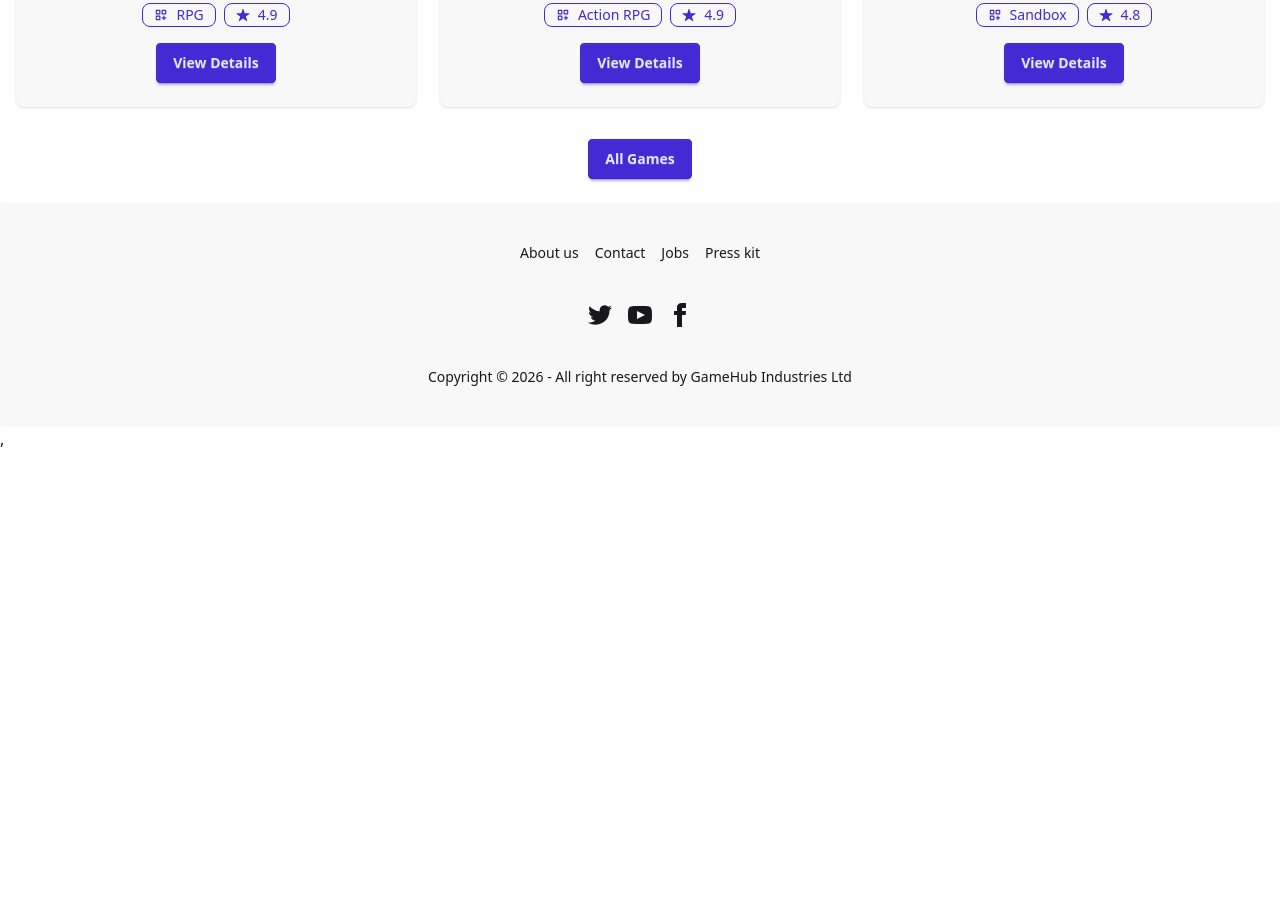
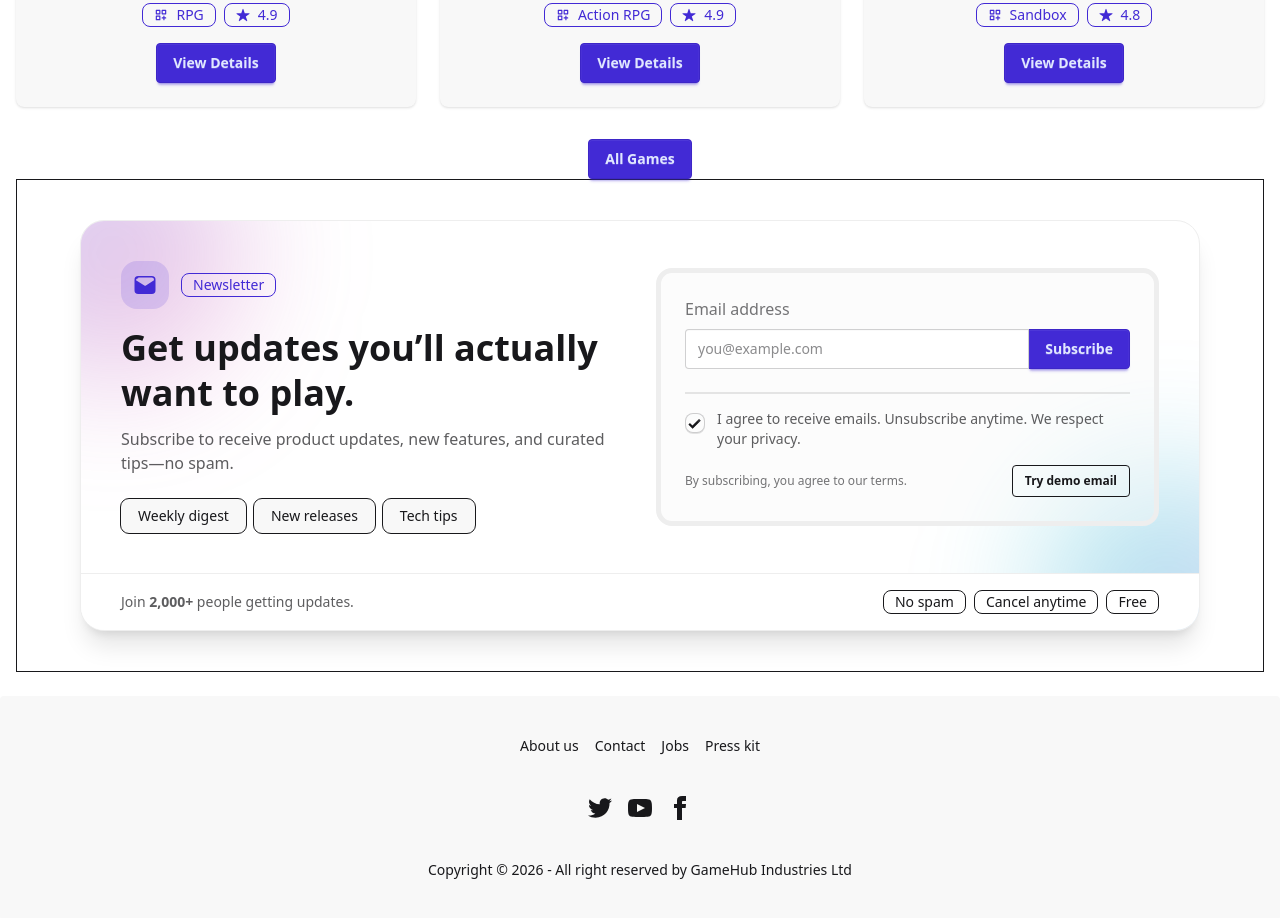
Before and after one commit to m-s-ahmed/Assignment_9, a React app in the folder gamehub/: page / in a window 1280 px wide. Shown: the part 1320-2238 px from the top of the page. Before the commit the page ends 1771 px from the top, so only its background shows below. Built offline with nearby package versions, Linux system fonts and the light colour scheme; no server answers; the HTML template or start-up script is replaced by a standard one.

Commit message:
newsletter section update

```diff
--- a/gamehub/src/pages/Home.jsx
+++ b/gamehub/src/pages/Home.jsx
@@ -3,6 +3,7 @@ import { Link } from "react-router";
 import HomePopularGames from "./HomePopularGames";
 import GameDetails from "./GameDetails";
 import Caurosel from "./Caurosel";
+import NewsLatter from "./NewsLatter";
 
 const Home = () => {
   return (
@@ -18,6 +19,7 @@ const Home = () => {
       <HomePopularGames></HomePopularGames>
 
       {/* Newsletter Section */}
+      <NewsLatter></NewsLatter>
     </div>
   );
 };
--- /dev/null
+++ b/gamehub/src/pages/NewsLatter.jsx
@@ -0,0 +1,164 @@
+import React, { useState } from "react";
+
+const NewsLatter = () => {
+  const [email, setEmail] = useState("");
+  const [status, setStatus] = useState({ type: "", message: "" });
+
+  const isValidEmail = (value) => {
+    //  email check
+    return /^[^\s@]+@[^\s@]+\.[^\s@]+$/.test(value.trim());
+  };
+
+  const handleSubmit = (e) => {
+    e.preventDefault();
+
+    if (!email.trim()) {
+      return setStatus({ type: "error", message: "Please enter your email." });
+    }
+    if (!isValidEmail(email)) {
+      return setStatus({
+        type: "error",
+        message: "Please enter a valid email.",
+      });
+    }
+
+    setStatus({ type: "success", message: "Thanks! You’re subscribed." });
+    setEmail("");
+  };
+  return (
+    <section className="py-10 border ">
+      <div className="mx-auto max-w-6xl px-4">
+        <div className="relative overflow-hidden rounded-3xl border border-base-300 bg-base-100 shadow-xl">
+          {/* Decorative gradient blobs */}
+          <div className="pointer-events-none absolute -top-24 -left-24 h-64 w-64 rounded-full bg-gradient-to-br from-primary/30 to-secondary/30 blur-3xl" />
+          <div className="pointer-events-none absolute -bottom-24 -right-24 h-64 w-64 rounded-full bg-gradient-to-br from-accent/30 to-primary/30 blur-3xl" />
+
+          <div className="relative grid items-center gap-8 p-6 md:grid-cols-2 md:p-10">
+            {/* Left Content */}
+            <div>
+              <div className="flex items-center gap-3">
+                <div className="grid h-12 w-12 place-items-center rounded-2xl bg-primary/15">
+                  {/* Mail Icon */}
+                  <svg
+                    xmlns="http://www.w3.org/2000/svg"
+                    viewBox="0 0 24 24"
+                    fill="currentColor"
+                    className="h-6 w-6 text-primary"
+                  >
+                    <path d="M1.5 6.75A3.75 3.75 0 0 1 5.25 3h13.5A3.75 3.75 0 0 1 22.5 6.75v10.5A3.75 3.75 0 0 1 18.75 21H5.25A3.75 3.75 0 0 1 1.5 17.25V6.75Zm3.75-1.5A2.25 2.25 0 0 0 3 6.75v.47l8.36 5.22a1.5 1.5 0 0 0 1.58 0L21 7.22v-.47a2.25 2.25 0 0 0-2.25-2.25H5.25Z" />
+                    <path d="M21 9.03l-7.27 4.54a3 3 0 0 1-3.16 0L3 9.03v8.22a2.25 2.25 0 0 0 2.25 2.25h13.5A2.25 2.25 0 0 0 21 17.25V9.03Z" />
+                  </svg>
+                </div>
+
+                <span className="badge badge-primary badge-outline">
+                  Newsletter
+                </span>
+              </div>
+
+              <h2 className="mt-4 text-3xl font-bold leading-tight md:text-4xl">
+                Get updates you’ll actually want to play.
+              </h2>
+              <p className="mt-3 text-base-content/70">
+                Subscribe to receive product updates, new features, and curated
+                tips—no spam.
+              </p>
+
+              <div className="mt-6 flex flex-wrap gap-2">
+                <div className="badge outline-1 p-4 badge-ghost">
+                  Weekly digest
+                </div>
+                <div className="badge outline-1 p-4 badge-ghost">
+                  New releases
+                </div>
+                <div className="badge outline-1 p-4 badge-ghost">Tech tips</div>
+              </div>
+            </div>
+
+            {/* Right Form */}
+            <div className="rounded-2xl border border-5 border-base-300 bg-base-200/40 p-5 md:p-6">
+              <form onSubmit={handleSubmit} className="space-y-4">
+                <div>
+                  <label className="label">
+                    <span className="label-text font-medium mb-2">
+                      Email address
+                    </span>
+                  </label>
+
+                  <div className="join w-full">
+                    <input
+                      type="email"
+                      value={email}
+                      onChange={(e) => {
+                        setEmail(e.target.value);
+                        if (status.type) setStatus({ type: "", message: "" });
+                      }}
+                      placeholder="you@example.com"
+                      className="input input-bordered join-item w-full"
+                    />
+                    <button type="submit" className="btn btn-primary join-item">
+                      Subscribe
+                    </button>
+                  </div>
+
+                  {status.type === "error" && (
+                    <p className="mt-2 text-sm text-error">{status.message}</p>
+                  )}
+
+                  {status.type === "success" && (
+                    <div className="mt-3 alert alert-success py-3">
+                      <span className="text-sm">{status.message}</span>
+                    </div>
+                  )}
+                </div>
+
+                <div className="divider my-2" />
+
+                <div className="flex items-start gap-3">
+                  <input
+                    type="checkbox"
+                    className="checkbox checkbox-sm mt-1"
+                    defaultChecked
+                  />
+                  <p className="text-sm text-base-content/70">
+                    I agree to receive emails. Unsubscribe anytime. We respect
+                    your privacy.
+                  </p>
+                </div>
+
+                <div className="flex flex-wrap items-center justify-between gap-3">
+                  <p className="text-xs text-base-content/60">
+                    By subscribing, you agree to our terms.
+                  </p>
+                  <button
+                    type="button"
+                    className="btn btn-outline btn-sm"
+                    onClick={() => setEmail("sajid@example.com")}
+                  >
+                    Try demo email
+                  </button>
+                </div>
+              </form>
+            </div>
+          </div>
+
+          {/* Bottom strip */}
+          <div className="relative border-t border-base-300 bg-base-100 px-6 py-4 md:px-10">
+            <div className="flex flex-col gap-2 md:flex-row md:items-center md:justify-between">
+              <p className="text-sm text-base-content/70">
+                Join <span className="font-semibold">2,000+</span> people
+                getting updates.
+              </p>
+              <div className="flex flex-wrap gap-2">
+                <span className="badge badge-outline">No spam</span>
+                <span className="badge badge-outline">Cancel anytime</span>
+                <span className="badge badge-outline">Free</span>
+              </div>
+            </div>
+          </div>
+        </div>
+      </div>
+    </section>
+  );
+};
+
+export default NewsLatter;
--- a/gamehub/src/routes/Routes.jsx
+++ b/gamehub/src/routes/Routes.jsx
@@ -45,6 +45,10 @@ const router = createBrowserRouter([
           return res.json();
         },
       },
+
+      {
+
+      }
     ],
   },
 ]);
```
